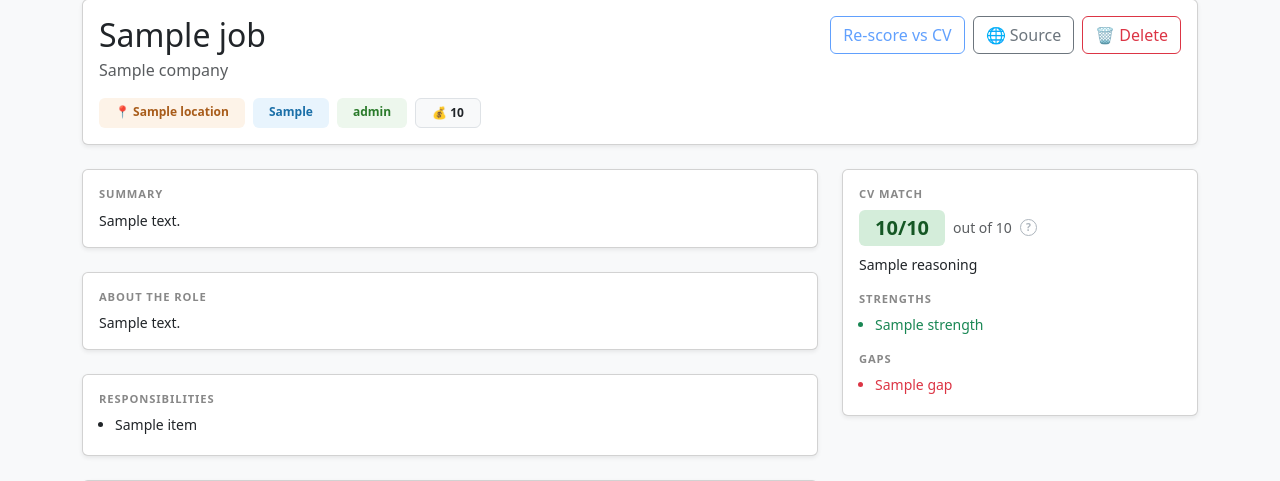
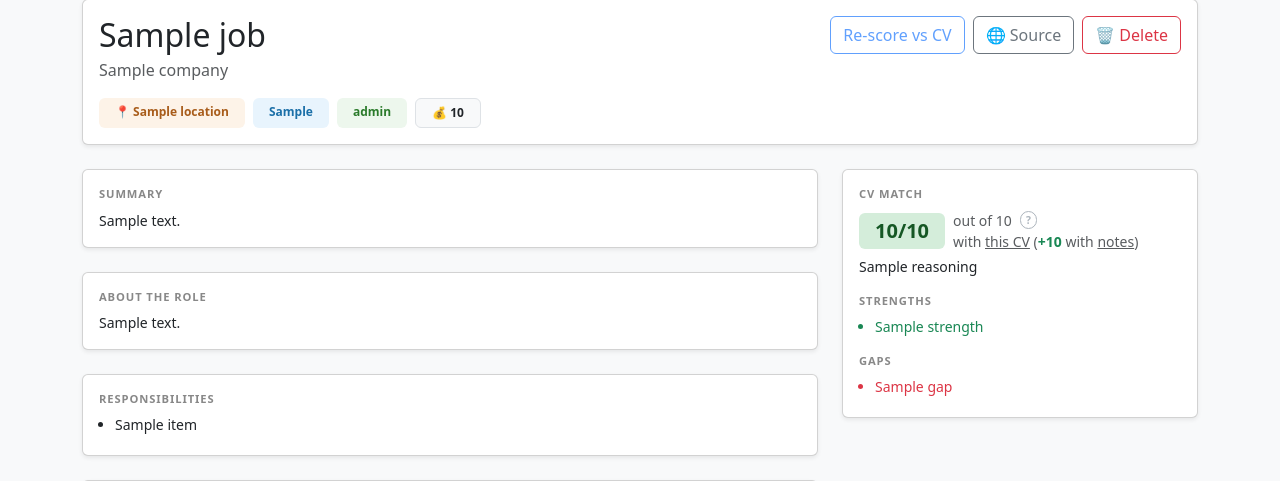
Before and after one commit to sarusso/jobfit, a Flask app: template templates/job.html in a window 1280 px wide. Shown: the part 121-602 px from the top of the page. Run offline with Flask 3, Linux system fonts and the light colour scheme; the template is opened without the code that fills it: most values are stand-ins (such as "Sample title", 1, 10 or a date in 2020); one stand-in notice (Sample message) is shown.

Commit message:
Track CV and notes used per score; CV modal UX fixes
- Hash CV by content + filename (same content, different name = separate entry)
- Warn user when uploading a duplicate CV instead of silently ignoring
- CV modal actions redirect back to current page (not always index)
- Save cv_hash and notes_used in score cache on each scoring
- Show "with this CV (-2 with notes)" line in CV Match panel:
  "this CV" links to the CV PDF, "notes" opens the notes-used modal
- Notes delta shows for all values including 0, always shown when w/notes active

Co-Authored-By: Claude Sonnet 4.6 <noreply@anthropic.com>

```diff
--- a/app.py
+++ b/app.py
@@ -17,7 +17,7 @@ import re
 from datetime import datetime
 from pathlib import Path
 
-from flask import Flask, Response, abort, redirect, render_template, request, send_file, session, stream_with_context, url_for
+from flask import Flask, Response, abort, flash, redirect, render_template, request, send_file, session, stream_with_context, url_for
 
 DATA_DIR        = Path(__file__).parent / "data"
 CVS_DIR         = DATA_DIR / "_cvs"
@@ -269,6 +269,9 @@ def _do_score(job: dict, client, mode: str = "normal", use_notes: bool = False)
     )
     elapsed = (datetime.now() - t0).total_seconds()
     result = json.loads(response.choices[0].message.content)
+    result["cv_hash"] = _cv_hash()
+    if notes:
+        result["notes_used"] = notes
     log.debug("Scored '%s' → %s/10 in %.1fs", title, result.get("score"), elapsed)
     return result
 
@@ -367,7 +370,15 @@ def _get_job(company: str, role_id: str) -> dict:
     data = _load_json(path)
     data["_role_id"] = role_id
     data["_has_pdf"] = path.with_suffix(".pdf").exists()
-    data["_score"] = _load_score(company, role_id)
+    use_notes = _use_notes()
+    mode = _current_mode()
+    data["_score"] = _load_score(company, role_id, mode, use_notes)
+    delta = None
+    if use_notes and data["_score"]:
+        plain = _load_score(company, role_id, mode, use_notes=False)
+        if plain is not None:
+            delta = data["_score"]["score"] - plain["score"]
+    data["_score_delta"] = delta
     return data
 
 
@@ -479,16 +490,23 @@ def cv_upload():
     if not f or not f.filename.lower().endswith(".pdf"):
         abort(400, "Please upload a PDF file.")
     pdf_bytes = f.read()
-    h = hashlib.sha256(pdf_bytes).hexdigest()
+    h = hashlib.sha256(pdf_bytes + f.filename.encode()).hexdigest()
     CVS_DIR.mkdir(parents=True, exist_ok=True)
+    idx = _cv_index()
+    if h in idx.get("cvs", {}):
+        flash("This CV has already been uploaded.", "warning")
+        return _modal_cv_redirect()
     (CVS_DIR / f"{h}.pdf").write_bytes(pdf_bytes)
-    idx = _cv_index()
-    if h not in idx.get("cvs", {}):
-        name = Path(f.filename).stem.replace("_", " ").replace("-", " ").strip() or "CV"
-        idx.setdefault("cvs", {})[h] = {"name": name, "uploaded": datetime.now().isoformat()}
+    name = Path(f.filename).stem.replace("_", " ").replace("-", " ").strip() or "CV"
+    idx.setdefault("cvs", {})[h] = {"name": name, "uploaded": datetime.now().isoformat()}
     idx["selected"] = h
     _save_cv_index(idx)
-    return redirect(url_for("index") + "?modal=cv")
+    return _modal_cv_redirect()
+
+
+def _modal_cv_redirect():
+    ref = request.referrer or url_for("index")
+    return redirect(ref.split("?")[0] + "?modal=cv")
 
 
 @app.route("/cv/select/<cv_hash>", methods=["POST"])
@@ -497,7 +515,7 @@ def cv_select(cv_hash: str):
     if cv_hash in idx.get("cvs", {}) and (CVS_DIR / f"{cv_hash}.pdf").exists():
         idx["selected"] = cv_hash
         _save_cv_index(idx)
-    return redirect(url_for("index") + "?modal=cv")
+    return _modal_cv_redirect()
 
 
 @app.route("/cv/rename/<cv_hash>", methods=["POST"])
@@ -522,7 +540,7 @@ def cv_delete(cv_hash: str):
         if idx.get("selected") == cv_hash:
             idx["selected"] = next(iter(cvs), None)
         _save_cv_index(idx)
-    return redirect(url_for("index") + "?modal=cv")
+    return _modal_cv_redirect()
 
 
 @app.route("/cv")
--- a/templates/base.html
+++ b/templates/base.html
@@ -146,6 +146,11 @@
           <button type="button" class="btn-close" data-bs-dismiss="modal" aria-label="Close"></button>
         </div>
         <div class="modal-body">
+          {% with messages = get_flashed_messages(with_categories=true) %}
+            {% for category, message in messages %}
+            <div class="alert alert-{{ 'warning' if category == 'warning' else 'danger' }} small py-2 mb-3">{{ message }}</div>
+            {% endfor %}
+          {% endwith %}
           <p class="text-muted small mb-3">Each CV is stored independently. Scores are cached per CV — switching between them never overwrites each other's cache.</p>
 
           {% if all_cvs %}
--- a/templates/job.html
+++ b/templates/job.html
@@ -130,14 +130,26 @@
       <div class="card-body">
         <div class="section-title">CV Match</div>
         {% if job._score %}
-          <div class="d-flex align-items-center gap-2 mb-2">
+          <div class="d-flex align-items-center gap-2 mb-1">
             {{ score_badge(job._score, "fs-5 px-3 py-2") }}
+            <div>
+              <div class="d-flex align-items-center gap-2">
                 <span class="text-muted small">out of 10</span>
                 {% if job._score.mode == 'brutal' %}
                 <span class="badge bg-danger" style="font-size:.65rem;">brutal</span>
                 {% endif %}
                 <a href="/help" class="text-decoration-none" title="How is this score calculated?"
                    style="display:inline-flex;align-items:center;justify-content:center;width:1.1rem;height:1.1rem;border-radius:50%;border:1.5px solid #adb5bd;color:#adb5bd;font-size:.65rem;font-weight:700;line-height:1;">?</a>
+              </div>
+              {% if job._score.cv_hash or job._score_delta is not none %}
+              <div class="small text-muted">
+                {% if job._score.cv_hash %}with <a href="/cv/{{ job._score.cv_hash }}" target="_blank" class="text-muted text-decoration-underline">this CV</a>{% endif %}
+                {% if job._score_delta is not none %}
+                (<span class="fw-semibold {{ 'text-success' if job._score_delta > 0 else ('text-danger' if job._score_delta < 0 else 'text-muted') }}">{{ '+' if job._score_delta >= 0 else '' }}{{ job._score_delta }}</span> with <a href="#" class="text-muted text-decoration-underline" data-bs-toggle="modal" data-bs-target="#notesUsedModal">notes</a>)
+                {% endif %}
+              </div>
+              {% endif %}
+            </div>
           </div>
           <p class="small mb-3">{{ job._score.reasoning }}</p>
           {% if job._score.strengths %}
@@ -174,4 +186,25 @@
 
   </div>
 </div>
+
+<div class="modal fade" id="notesUsedModal" tabindex="-1" aria-hidden="true">
+  <div class="modal-dialog modal-lg">
+    <div class="modal-content">
+      <div class="modal-header" style="background:#f8f9fa;border-radius:.375rem .375rem 0 0">
+        <h5 class="modal-title">&#128221; Notes used for this score</h5>
+        <button type="button" class="btn-close" data-bs-dismiss="modal"></button>
+      </div>
+      <div class="modal-body">
+        {% if job._score and job._score.notes_used %}
+        <pre class="mb-0 small" style="white-space:pre-wrap;word-break:break-word">{{ job._score.notes_used }}</pre>
+        {% else %}
+        <p class="text-muted mb-0">Notes used for this scoring are not available.</p>
+        {% endif %}
+      </div>
+      <div class="modal-footer">
+        <button type="button" class="btn btn-secondary" data-bs-dismiss="modal">Close</button>
+      </div>
+    </div>
+  </div>
+</div>
 {% endblock %}
```
Lines whose indentation alone changed are shown as unchanged.
